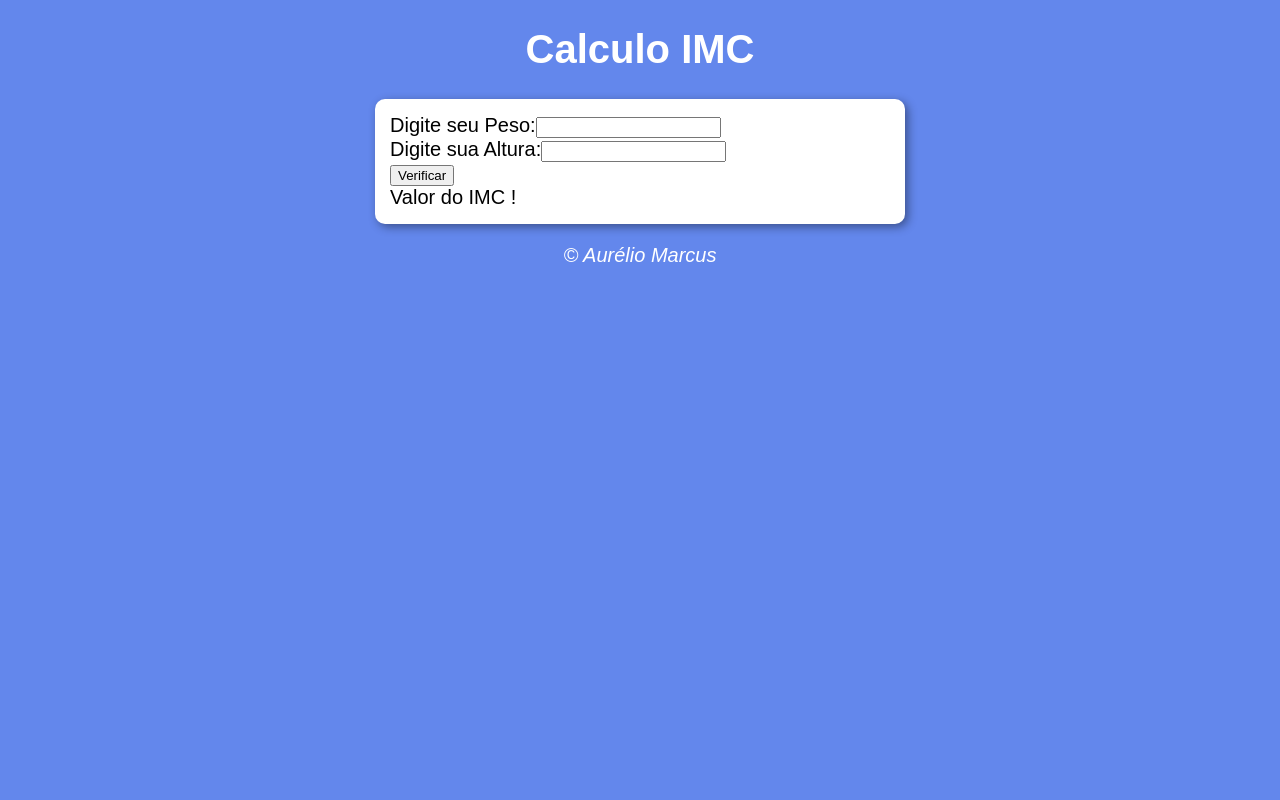
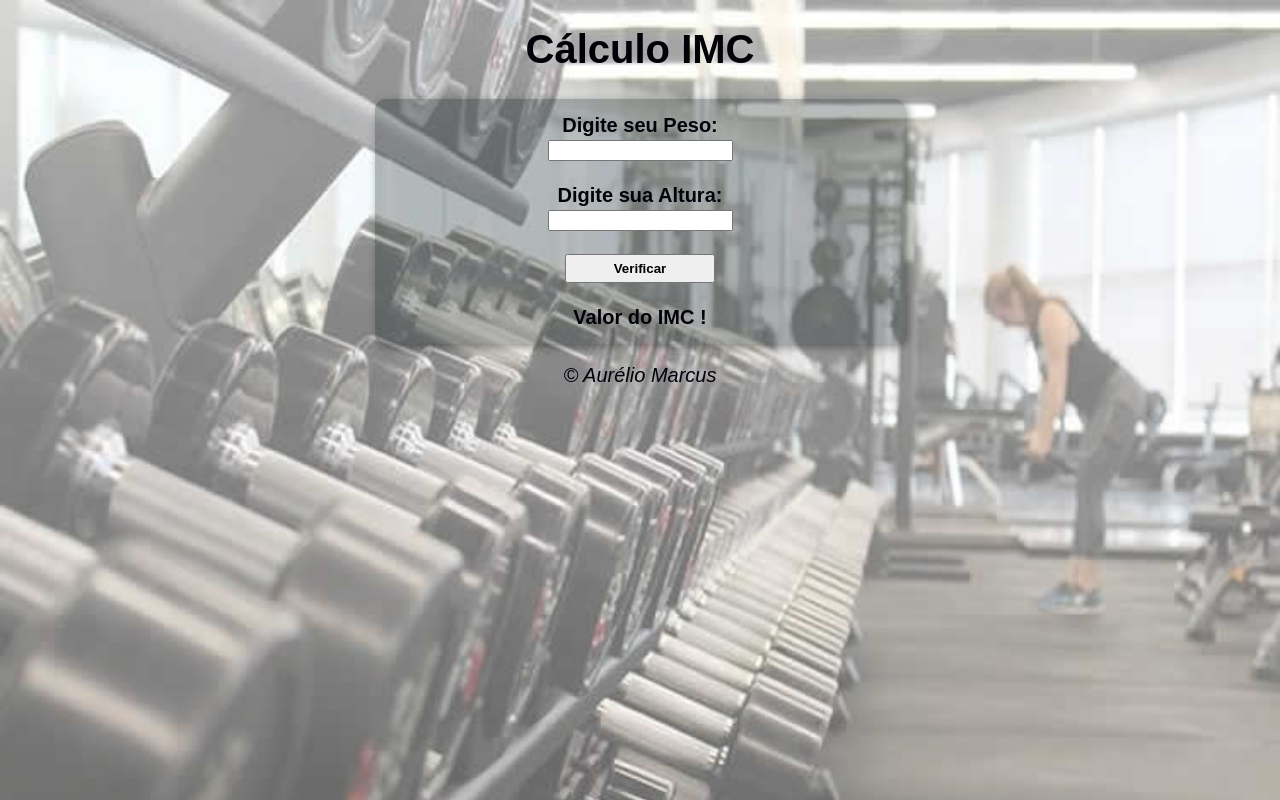
Before and after one commit to AurelioMarcusTO/CalculoIMC, a plain HTML site: page index.html in a window 1280 px wide. Drawn offline with Linux system fonts and the light colour scheme.

Commit message:
Acabado o programa de Calculo de IMC

```diff
--- a/estilo.css
+++ b/estilo.css
@@ -1,15 +1,19 @@
 body{
-    background: rgb(99, 135, 236);
+    background-image: url(Fundo\ academia.jpg);
+    -webkit-background-size: cover;
+    -moz-background-size: cover;
+    -o-background-size: cover;
+    background-size: cover;
     font: normal 15pt Arial;
-}
+    }
 
 header{
-    color: white;
+    color: rgb(2, 1, 8);
     text-align: center;
 }
 
 section{
-    background: white;
+    background: rgba(3, 14, 12, 0.274);
         border-radius: 10px;
         padding: 15px;
         width: 500px;
@@ -18,7 +22,21 @@ section{
 }
 
 footer{
-    color: white;
+    color: rgb(1, 1, 12);
     text-align: center;
     font-style: italic;
 }
+input.botao {
+    display: block;
+    font-weight: bolder;
+    width: 150px;
+    padding: 5px 2px;
+    margin: 0 auto;
+}
+div {
+    text-align: center;
+    color:rgb(3, 2, 10);
+}
+input {
+    text-align: center;
+}
--- a/index.html
+++ b/index.html
@@ -4,22 +4,23 @@
     <meta charset="UTF-8">
     <meta name="viewport" content="width=device-width, initial-scale=1.0">
     <meta http-equiv="X-UA-Compatible" content="ie=edge">
-    <title>Calculo IMC</title>
+    <title>Cálculo IMC</title>
     <link rel="stylesheet" href="estilo.css">
 </head>
 <body>
     <header>
-        <h1>Calculo IMC</h1>
+        <h1><b>Cálculo IMC</b></h1>
     </header>
     <section>
         <div>
-            Digite seu Peso:<input type="text" name="massa" id="vm"></br>
-            Digite sua Altura:<input type="text" name="altura" id="va"></br>
-            <input type="button" value="Verificar" onclick="verificar()">
+
+            <b>Digite seu Peso:</b></br><input type="text" name="massa" id="vm"></br></br>
+            <b>Digite sua Altura:</b></br><input type="text" name="altura" id="va"></br></br>
+            <input class="botao" type="button" value="Verificar" onclick="verificar()"></div></br>
 
         </div>
         <div id="res">
-            Valor do IMC !
+            <b>Valor do IMC !</b>
         </div>
     </section>
     <footer>
--- a/script.js
+++ b/script.js
@@ -27,8 +27,10 @@ function verificar() {
         } else if (imc > 40) {
             resp = "Você esta com obesidade morbida ! Procure um Médico !"
         }
+
         res.innerHTML = `Com um peso de ${mas} e uma alura de ${alt} seu IMC é ${imc.toFixed(2)} e ${resp}.`
     }
 
 
+
 }
```
Also changed, not shown: Fundo academia.jpg (added).
